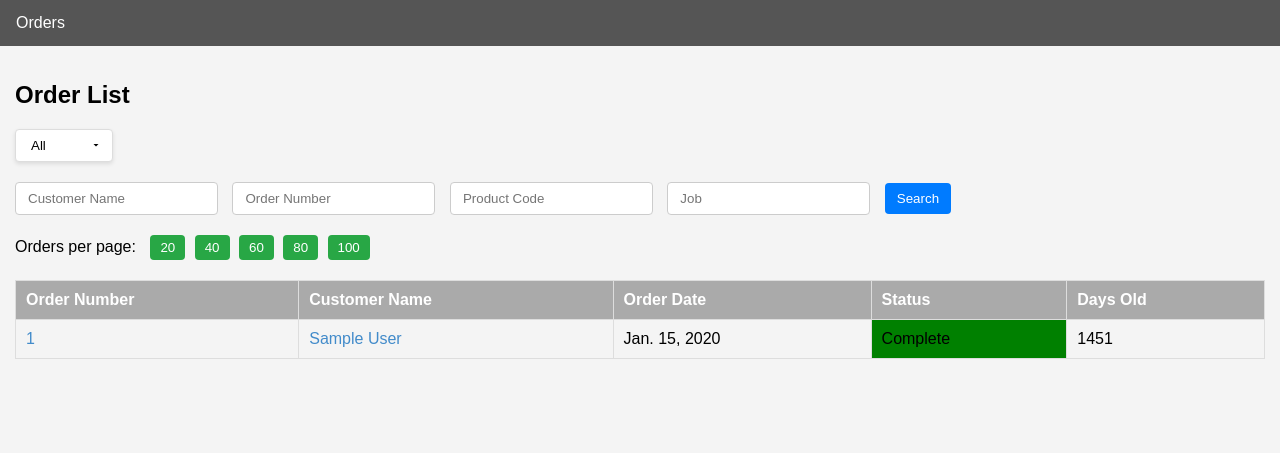
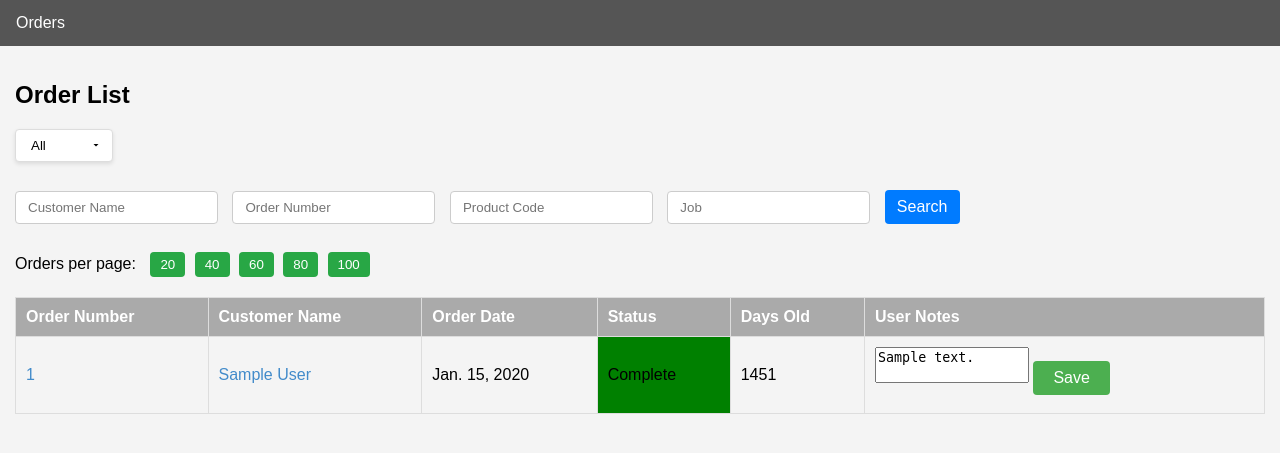
Before and after one commit to FearlessENT/WEDatabase, a Django app: page /management/orders/ in a window 1280 px wide. Shown: the part 112-565 px from the top of the page. Run offline with Django 5.2, Linux system fonts and the light colour scheme; tables that the repository leaves empty hold one stand-in row (values such as "Sample post").

Commit message:
added notes

```diff
--- a/WEData/management/models.py
+++ b/WEData/management/models.py
@@ -29,6 +29,7 @@ class Order(models.Model):
     value = models.CharField(max_length=255, db_column='Value')
     order_notes = models.TextField(db_column='OrderNotes')
     status = models.CharField(max_length=50, default='Pending', db_index = True)
+    user_notes = models.TextField(db_column='UserNotes', blank=True, null=True)
 
     class Meta:
         db_table = 'order'
--- a/WEData/management/static/management/css/styles.css
+++ b/WEData/management/static/management/css/styles.css
@@ -254,3 +254,47 @@ table a:hover {
 .filter-form input[type="submit"]:hover {
     background-color: #0056b3;
 }
+
+
+
+
+
+
+/* Container for notes and button */
+.notes-container {
+    display: flex;
+    align-items: center;
+}
+
+/* Style for the textarea */
+textarea.autoresize {
+    width: calc(100% - 100px); /* Adjust width as needed */
+    min-height: 10px; /* Minimum height */
+    overflow-y: hidden; /* Hide vertical scrollbar */
+    resize: none; /* Disable manual resize */
+}
+
+/* Style for the save button */
+.save-btn {
+    margin-left: 2px; /* Space between textarea and button */
+    align-self: flex-start; /* Align the button vertically to the top */
+
+}
+
+
+
+
+input[type="submit"] {
+    background-color: #4CAF50; /* Green background */
+    color: white; /* White text */
+    padding: 8px 20px; /* Reduce the top and bottom padding */
+    margin: 8px 0; /* Margin */
+    border: none; /* No border */
+    border-radius: 4px; /* Rounded borders */
+    cursor: pointer; /* Pointer cursor on hover */
+    font-size: 16px; /* Font size */
+}
+
+input[type="submit"]:hover {
+    background-color: #45a049; /* Darker shade of green on hover */
+}
--- a/WEData/management/templates/management/order_detail.html
+++ b/WEData/management/templates/management/order_detail.html
@@ -1,4 +1,6 @@
 {% extends 'management/base.html' %}
+{% load humanize %}
+
 
 {% block content %}
     <h2>Order Number: {{ order.sage_order_number }}</h2>
@@ -18,6 +20,10 @@
             <tr>
                 <th>Delivery Postcode</th>
                 <td>{{ order.delivery_postcode }}</td>
+            </tr>
+            <tr>
+                <th>Order Value:</th>
+                <td>£ {{ order.value|intcomma }}</td>
             </tr>
             <!-- Add more rows as needed -->
         </table>
--- a/WEData/management/templates/management/order_list.html
+++ b/WEData/management/templates/management/order_list.html
@@ -2,6 +2,7 @@
 {% load custom_filters %}
 
 {% block content %}
+
     <h2>Order List</h2>
 
     <!-- Filters -->
@@ -95,6 +96,7 @@
                 <th>Order Date</th>
                 <th>Status</th>
                 <th>Days Old</th>
+                <th>User Notes</th>
                 <!-- Add more headers as needed -->
             </tr>
         </thead>
@@ -106,6 +108,16 @@
                 <td>{{ order.order_date }}</td>
                 <td class="{% if order.status == 'Complete' %}status-green{% elif order.status == 'Pending' %}status-orange{% else %}status-red{% endif %}">{{ order.status }}</td>
                 <td id="days-old-{{ forloop.counter }}"></td> <!-- Placeholder for Days Old -->
+                <td>
+                    <div class="notes-container">
+                        <form method="post" action="{% url 'update_order_notes' %}">
+                            {% csrf_token %}
+                            <textarea name="user_notes" class="autoresize" placeholder="Add notes here">{{ order.user_notes|default_if_none:"" }}</textarea>
+                            <input type="submit" value="Save" class="save-btn">
+                            <input type="hidden" name="order_id" value="{{ order.sage_order_number }}">
+                        </form>
+                    </div>
+                </td>
                 <!-- Add more data cells as needed -->
             </tr>
             {% endfor %}
@@ -147,6 +159,20 @@
                 localStorage.removeItem('scrollPosition'); // Clear the stored position
             }
         });
+
+
+
+        document.addEventListener('DOMContentLoaded', function() {
+            document.querySelectorAll('.autoresize').forEach(function(textarea) {
+                function resizeTextarea() {
+                    textarea.style.height = 'auto';
+                    textarea.style.height = textarea.scrollHeight + 'px';
+                }
+                textarea.addEventListener('input', resizeTextarea, false);
+                resizeTextarea(); // Initialize size
+            });
+        });
+
     </script>
 
 
--- a/WEData/management/templatetags/custom_filters.py
+++ b/WEData/management/templatetags/custom_filters.py
@@ -5,3 +5,8 @@ register = template.Library()
 @register.filter(name='multiply')
 def multiply(value, arg):
     return value * arg
+
+
+@register.filter(name='get_item')
+def get_item(dictionary, key):
+    return dictionary.get(key)
--- a/WEData/management/urls.py
+++ b/WEData/management/urls.py
@@ -1,5 +1,6 @@
 from django.urls import path
 from . import views
+from .views import update_order_notes
 
 urlpatterns = [
     path('orders/', views.order_list, name='order_list'),
@@ -7,6 +8,7 @@ urlpatterns = [
     path('customer_orders/<int:customer_id>/', views.customer_orders, name='customer_orders'),
     path('order_detail/<int:sage_order_number>/', views.order_detail, name='order_detail'),
     path('job/<str:job_id>/', views.job_detail, name='job_detail'),
+    path('update_order_notes/', update_order_notes, name='update_order_notes'),
 
     # Example: path('orders/', views.order_list, name='order_list'),
     # Add more URL patterns for other views in your app
--- a/WEData/management/views.py
+++ b/WEData/management/views.py
@@ -190,10 +190,19 @@ def order_detail(request, sage_order_number):
         for part in parts
     ]
 
+    cleaned_order_value = clean_value(order.value)
+
     return render(request, 'management/order_detail.html', {
         'order': order,
         'parts_with_jobs': parts_with_jobs
     })
+
+
+
+
+
+
+
 
 
 
@@ -228,21 +237,64 @@ def api_orders(request):
 
 
 
-from django.shortcuts import render, get_object_or_404
-from .models import OrdertoJobBridge, PickingProcess, CNCMachine, Workshop
+
+
+
+
+
+
+
+from django.shortcuts import render
+from .models import OrdertoJobBridge, PickingProcess, CNCMachine, Workshop, Part, Order
 
 def job_detail(request, job_id):
-    # Retrieve the bridge_id(s) for the given job_id
-    bridge_ids = OrdertoJobBridge.objects.filter(job=job_id).values_list('bridge_id', flat=True)
+    # Fetch parts linked to the job
+    parts = Part.objects.filter(ordertojobbridge__job=job_id)
 
-    # Filter the related models using the retrieved bridge_ids
-    picking_infos = PickingProcess.objects.filter(bridge_id__in=bridge_ids)
-    cnc_infos = CNCMachine.objects.filter(bridge_id__in=bridge_ids)
-    workshop_infos = Workshop.objects.filter(bridge_id__in=bridge_ids)
+    # Fetch orders linked to those parts
+    orders = Order.objects.filter(part__ordertojobbridge__job=job_id).distinct()
+
+    # Fetch picking and CNC info linked to the job using the job number string
+    picking_infos = PickingProcess.objects.filter(job__job=job_id)
+    cnc_infos = CNCMachine.objects.filter(job__job=job_id)
+
+    # Fetch parts status for picking and CNC processes
+    picking_parts_status = {part.part_id: part.picking_status for part in parts}
+    cnc_parts_status = {part.part_id: part.machine_status for part in parts}
+
+    # Fetch workshop info linked to the job
+    workshop_infos = Workshop.objects.filter(sage_order_number__part__ordertojobbridge__job=job_id)
 
     return render(request, 'management/job_detail.html', {
         'job_id': job_id,
+        'parts': parts,
+        'orders': orders,
         'picking_infos': picking_infos,
         'cnc_infos': cnc_infos,
-        'workshop_infos': workshop_infos
+        'workshop_infos': workshop_infos,
+        'picking_parts_status': picking_parts_status,
+        'cnc_parts_status': cnc_parts_status
     })
+
+
+
+
+
+
+
+
+
+
+from django.shortcuts import redirect
+
+
+def update_order_notes(request):
+    if request.method == 'POST':
+        order_id = request.POST.get('order_id')
+        user_notes = request.POST.get('user_notes')
+
+        order = Order.objects.get(sage_order_number=order_id)
+        order.user_notes = user_notes
+        order.save()
+
+        return redirect('order_list')  # Redirect back to the order list page
--- a/init-db.sql
+++ b/init-db.sql
@@ -19,6 +19,7 @@ CREATE TABLE `Order` (
     Value VARCHAR(255),
     OrderNotes TEXT,
     Status VARCHAR(50) DEFAULT 'Pending',
+    UserNotes TEXT,
     FOREIGN KEY (CustomerID) REFERENCES Customer(CustomerID)
 );
 
```
Also changed, not shown: WEData/management/templates/management/job_detail.html (+67 -24 lines). Lines whose indentation alone changed are shown as unchanged.
